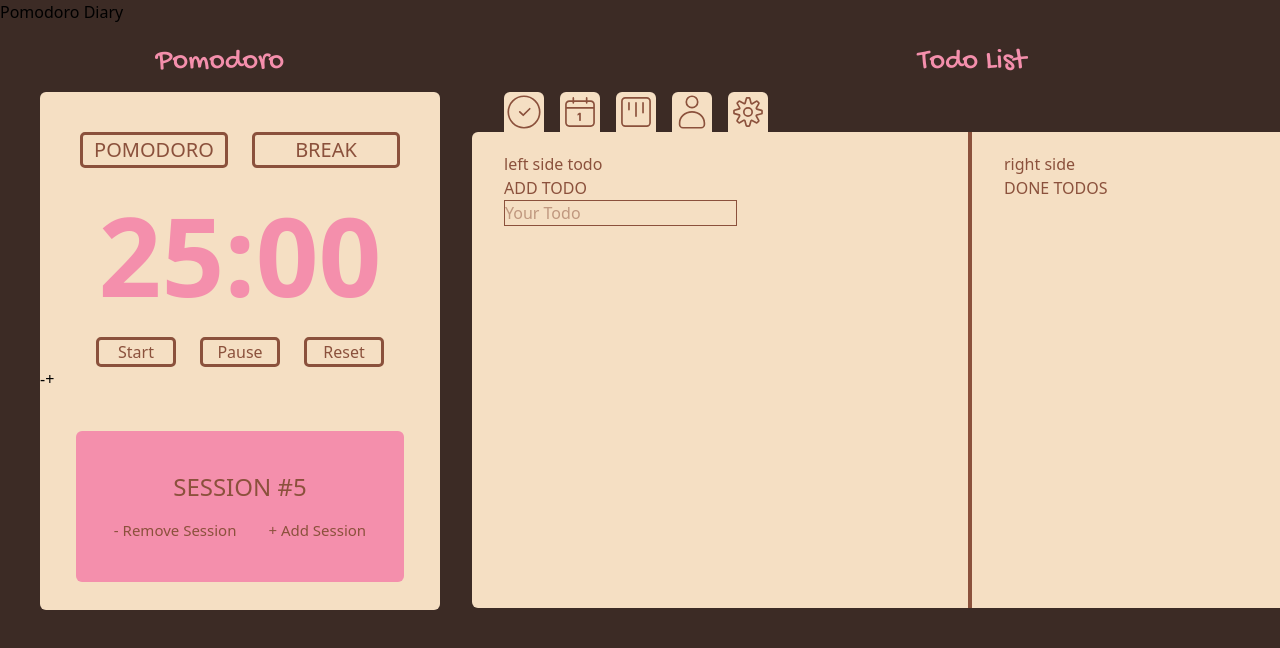
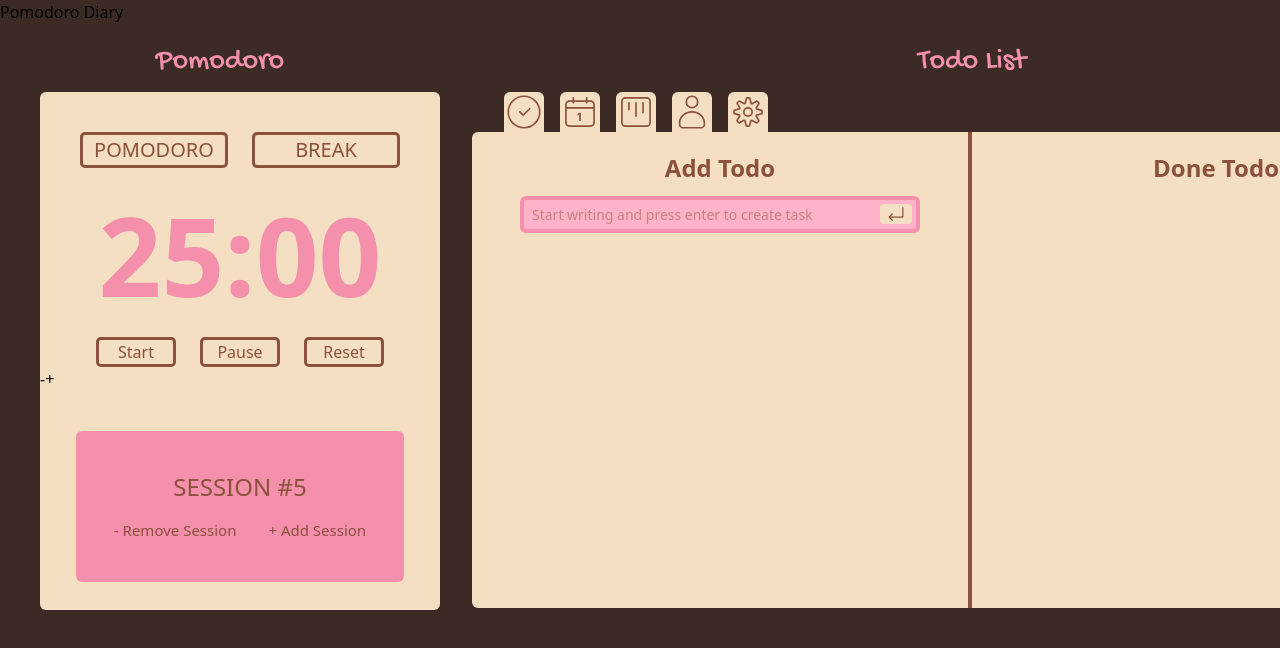
Before and after one commit to eufemia23/Pomodoro-Website, a React (Vite) app: page /todo in a window 1280 px wide. Shown: the top 648 px of the page. Built offline with nearby package versions, Linux system fonts and the light colour scheme; a web font is replaced by a local one.

Commit message:
added functionality to the todo list tab

```diff
--- a/src/components/Todo.tsx
+++ b/src/components/Todo.tsx
@@ -1,44 +1,134 @@
+import { HiArrowTurnDownLeft } from "react-icons/hi2";
+import { FaCheck } from "react-icons/fa6";
+import { HiOutlineTrash } from "react-icons/hi2";
+import { useState } from "react";
+
 const Todo = () => {
+  const [todos, setTodos] = useState([]);
+
+  const [inputValue, setInputValue] = useState("");
+
+  const handleSubmit = (e) => {
+    e.preventDefault();
+    if (inputValue.trim()) {
+      setTodos([...todos, inputValue]);
+      setInputValue("");
+    }
+  };
+  const handleChange = (e) => {
+    setInputValue(e.target.value);
+  };
+
+  const [doneTodos, setDoneTodos] = useState<any>([]);
+
+  const handleRemove = (index: number) => {
+    setTodos(todos.filter((_, i) => i !== index));
+  };
+
+  const handleRemoveDone = (index: number) => {
+    setDoneTodos(doneTodos.filter((_, i) => i !== index));
+  };
+
+  const handleDone = (todo: string, index: number) => {
+    handleRemove(index);
+    const newDoneTodos = [...doneTodos, todo];
+    setDoneTodos(newDoneTodos);
+  };
+
+  const handleUndo = (doneTodo, index) => {
+    setTodos([...todos, doneTodo]);
+    handleRemoveDone(index);
+  };
+
   return (
     <>
-      <div className="flex bg-primary-white h-119 rounded-md">
+      <div className="flex bg-primary-white min-h-119 rounded-md font-bubbly text-[14px]">
         <div className="w-125 border-r-4 border-r-light-brown px-8 py-5">
-          left side todo
-            <div>
-              <h3>ADD TODO</h3>
-              <input placeholder="Your Todo" className="border"/>
+          <div className="">
+            <h2 className="mx-auto w-max text-2xl font-bold mb-3">Add Todo</h2>
+
+            <div className="w-max mx-auto">
+              <form onSubmit={handleSubmit}>
+                <input
+                  value={inputValue}
+                  onChange={handleChange}
+                  type="text"
+                  placeholder="Start writing and press enter to create task"
+                  className="border-4 rounded-md border-primary-pink w-100 py-1 pl-2 outline-0 bg-light-pink pr-12"
+                />
+                <button
+                  type="submit"
+                  className="bg-primary-white border-0 hover:cursor-pointer hover:bg-light-green active:bg-dark-green absolute left-220 top-51 rounded-sm duration-100 ease-linear"
+                >
+                  <HiArrowTurnDownLeft className="size-7 h-5 w-8" />
+                </button>
+              </form>
             </div>
 
+            {todos.map((todo, index) => (
+              <div key={index} className="ml-4 mt-4">
+                <div className="flex w-92">
+                  <button
+                    className="border-2 rounded-md mr-3 text-primary-white border-light-brown hover:text-light-brown hover:cursor-pointer duration-100 ease-linear pl-[1.5px] pr-[1px] h-5 active:bg-dark-green"
+                    onClick={() => handleDone(todo, index)}
+                  >
+                    <FaCheck className="" />
+                  </button>
 
+                  <div className="pt-[1px]">{todo}</div>
 
+                  <button
+                    key={index}
+                    className="absolute left-225"
+                    onClick={() => handleRemove(index)}
+                  >
+                    <HiOutlineTrash className="size-5 hover:size-6 duration-100 ease-linear hover:cursor-pointer active:text-primary-pink" />
+                  </button>
+                </div>
+              </div>
+            ))}
+          </div>
+        </div>
 
+        <div className="w-125  px-8 py-5">
+          <div>
+            <h2 className="mx-auto w-max text-2xl font-bold mb-3">
+              Done Todos
+            </h2>
+          </div>
 
+          <div>
+            {doneTodos.map((doneTodo: any, index: number) => {
+              return (
+                <div className="ml-4 mt-4" key={index}>
+                  <div className="flex w-92">
+                    <button
+                      onClick={() => handleUndo(doneTodo, index)}
+                      className="border-2 rounded-md mr-3 text-text-green hover:cursor-pointer duration-100 ease-linear pl-[1.5px] pr-[1px] h-5 hover:text-primary-pink hover:border-text-green active:text-primary-white active:border-text-green"
+                    >
+                      <FaCheck className="" />
+                    </button>
 
+                    <div key={index} className="pt-[1px] text-text-green">
+                      {doneTodo}
+                    </div>
 
-        </div>
-        <div className="w-125  px-8 py-5">
-          right side
-            <div>
-              <h3>DONE TODOS</h3>
-            </div>
-
-
-
-
-
-
-
-
-
+                    <button
+                      key={index}
+                      className="absolute left-350"
+                      onClick={() => handleRemoveDone(index)}
+                    >
+                      <HiOutlineTrash className="size-5 hover:size-6 duration-100 ease-linear hover:cursor-pointer text-text-green active:text-primary-pink" />
+                    </button>
+                  </div>
+                </div>
+              );
+            })}
+          </div>
         </div>
       </div>
+    </>
+  );
+};
 
-
-
-
-
-    </>
-  )
-}
-
-export default Todo
+export default Todo;
--- a/src/index.css
+++ b/src/index.css
@@ -15,6 +15,9 @@ body {
   --color-light-brown: rgb(139, 81, 60);
   --color-light-pink: rgb(255, 178, 200);
   --color-dark-white: rgb(236, 200, 153);
+  --color-light-green: rgb(205, 233, 164);
+  --color-dark-green: rgb(182, 224, 121);
+  --color-text-green: rgb(92, 170, 70);
 
   --font-roboto: "Roboto", sans-serif;
   --font-main: "Patrick Hand", cursive;
```
